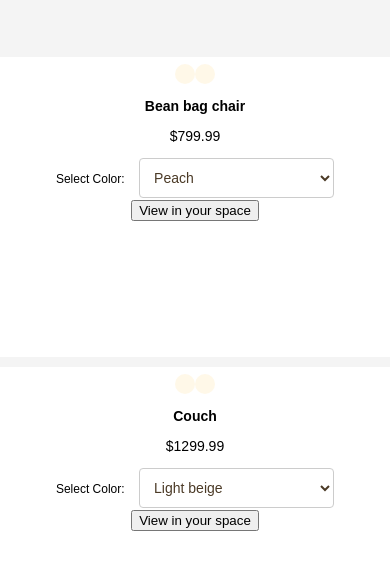
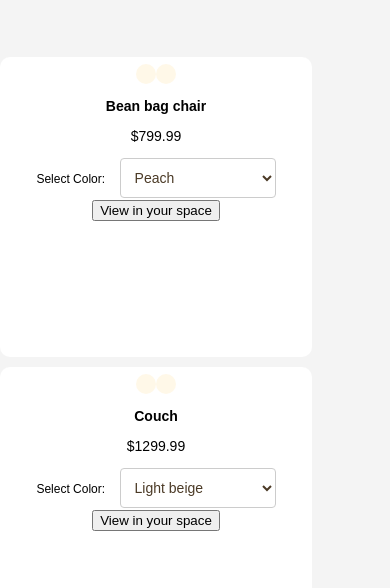
Before and after one commit to natnareea/furniture-store, a plain HTML site: page index.html in a window 390 px wide. Shown: the part 256-844 px from the top of the page. Drawn offline with nearby package versions, Linux system fonts and the light colour scheme.

Commit message:
Update styles.css

```diff
--- a/css/styles.css
+++ b/css/styles.css
@@ -192,6 +192,8 @@ model-viewr {
 
     .image-container {
         background-color: white;
+        border-radius: 10px;
+        width: 80%;
     }
 
     .image-grid {
```
